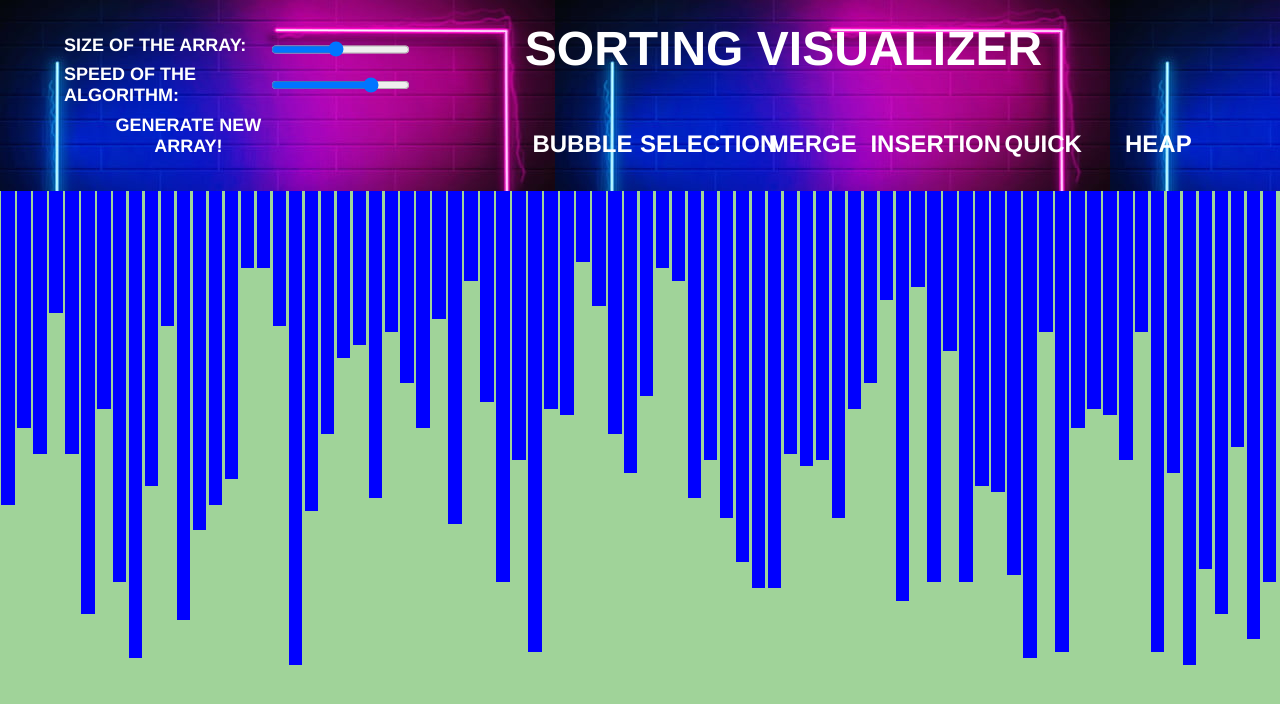
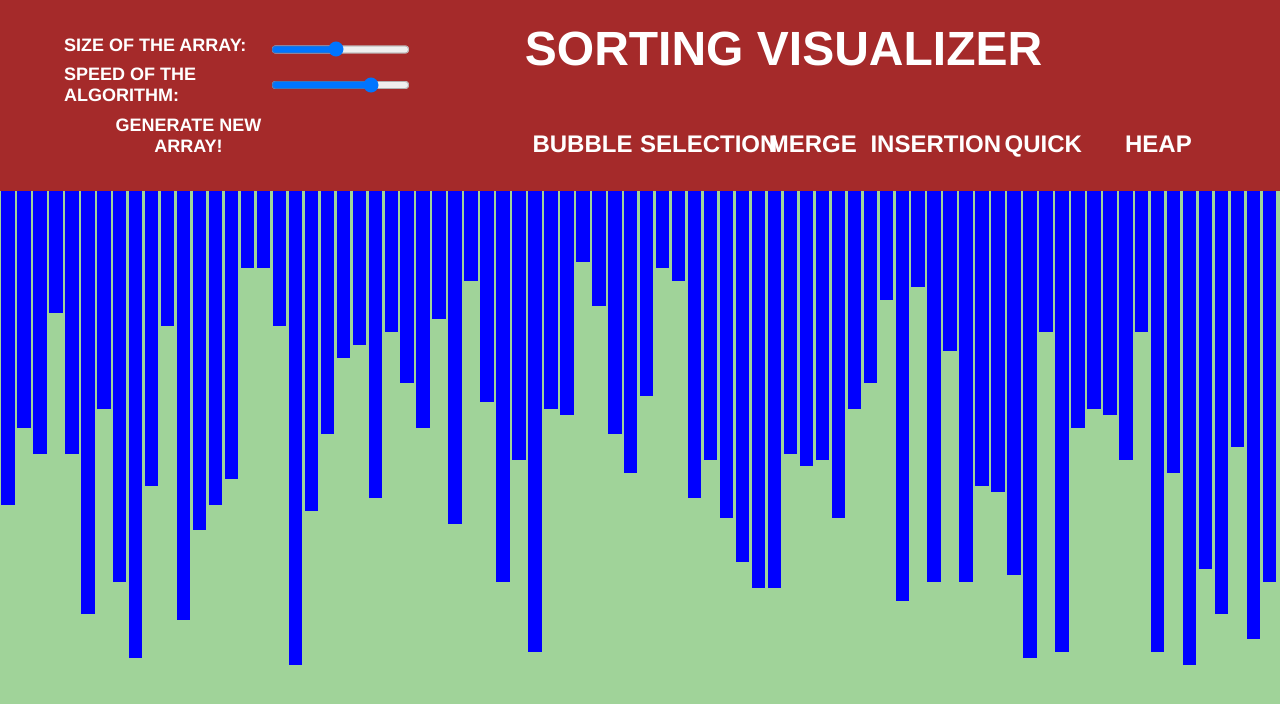
Before and after one commit to Animesh-design/SortingVisualizer.github.io, a plain HTML site: page index.html in a window 1280 px wide. Drawn offline with Linux system fonts and the light colour scheme.

Commit message:
Changed the background

```diff
--- a/css/style.css
+++ b/css/style.css
@@ -9,7 +9,7 @@
   }
 
   nav {
-    background-image: url(/image/aa.jpg);
+    background-color: brown;
     color: white;
     display: -ms-grid;
     display: grid;
```
